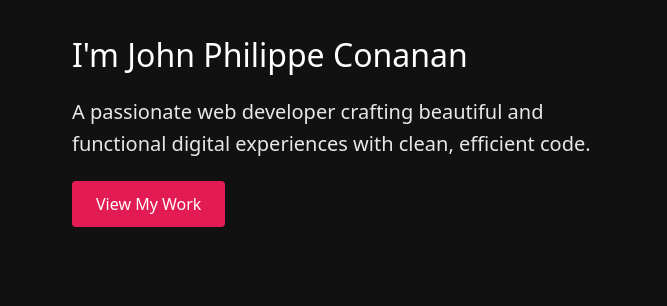
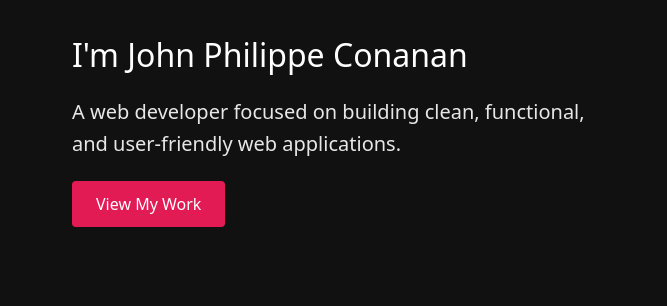
Before and after one commit to Conanan-Projects/Eportfolio, a website: page index.html in a window 1280 px wide. Shown: the part 401-707 px from the top of the page, 0-667 px from the left. Drawn offline with Linux system fonts and the light colour scheme.

Commit message:
added favicon/changed hero description

```diff
--- a/index.html
+++ b/index.html
@@ -6,6 +6,7 @@
     <meta name="viewport" content="width=device-width" />
     <link rel="stylesheet" href="styles.css" />
     <link rel="stylesheet" href="https://cdnjs.cloudflare.com/ajax/libs/font-awesome/6.0.0/css/all.min.css" />
+    <link rel="icon" type="image/png" href="/favicon.png" />
     <script type="module" src="script.js"></script>
   </head>
   <body>
@@ -25,7 +26,7 @@
         <div class="hero-content">
           <h1 class="hello">Hello.</h1>
           <p class="subtitle">I'm John Philippe Conanan</p>
-          <p class="bio">A passionate web developer crafting beautiful and functional digital experiences with clean, efficient code.</p>
+          <p class="bio">A web developer focused on building clean, functional, and user-friendly web applications.</p>
           <a href="#projects" class="cta-button">View My Work</a>
         </div>
         <div class="profile-image-wrapper">
```
Also changed, not shown: favicon.png (added).
